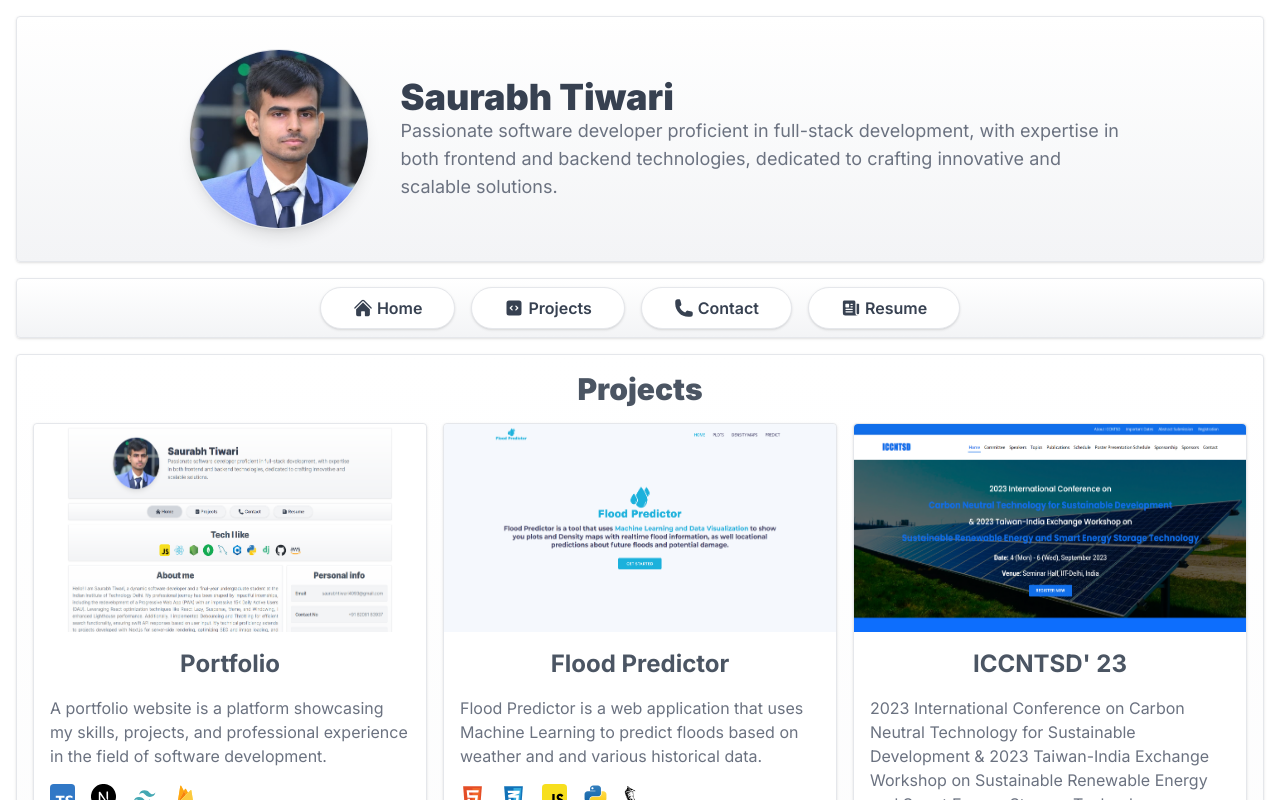
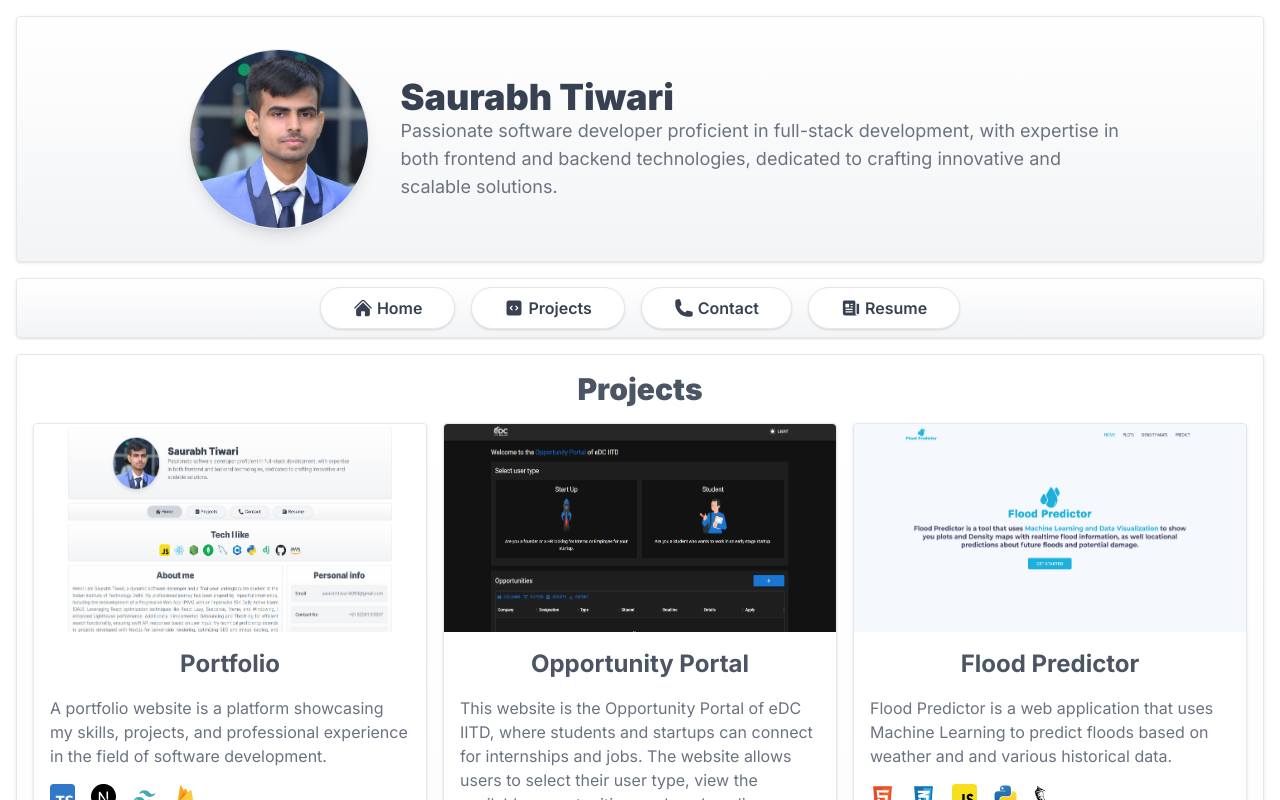
Before and after one commit to SaurabhTiwari4093/portfolio, a Next.js app: page /projects in a window 1280 px wide. Shown: the top 800 px of the page. Built offline with nearby package versions, Linux system fonts and the light colour scheme.

Commit message:
Added opportunity-portal in projects

```diff
--- a/app/projects/page.tsx
+++ b/app/projects/page.tsx
@@ -14,6 +14,7 @@ import TailwindImg from "../../public/tech/tailwind.svg";
 import FirebaseImg from "../../public/tech/firebase.svg";
 import BootstrapImg from "../../public/tech/bootstrap.svg";
 import ExpressJsImg from "../../public/tech/expressjs.png";
+import MaterialUIImg from "../../public/tech/materialUI.svg";
 
 import FloodPredictorImg from "../../public/projects/floodPredictor.png";
 import PortfolioImg from "../../public/projects/portfolio.png";
@@ -27,6 +28,7 @@ import TextUtilesImg from "../../public/projects/textUtiles.png";
 import EdcIITDImg from "../../public/projects/edc-iitd.png";
 import CapEdcIITDImg from "../../public/projects/cap-edc-iitd.png";
 import BeconEdcIITDImg from "../../public/projects/becon-edc-iitd.png";
+import OpportunityPortalImg from "../../public/projects/opportunity-portal.png";
 
 function Projects() {
   return (
@@ -61,6 +63,41 @@ function Projects() {
           ]}
           href={"https://www.saurabh-tiwari.tech/"}
           code={"https://github.com/SaurabhTiwari4093/portfolio"}
+        />
+        <OneProject
+          image={OpportunityPortalImg}
+          title={"Opportunity Portal"}
+          desc={
+            "This website is the Opportunity Portal of eDC IITD, where students and startups can connect for internships and jobs. The website allows users to select their user type, view the available opportunities, and apply online."
+          }
+          techs={[
+            {
+              img: ReactImg,
+              alt: "Next Js",
+            },
+            {
+              img: MaterialUIImg,
+              alt: "Material UI",
+            },
+            {
+              img: JSIMG,
+              alt: "JavaScript",
+            },
+            {
+              img: NodeImg,
+              alt: "Node Js",
+            },
+            {
+              img: ExpressJsImg,
+              alt: "Express Js",
+            },
+            {
+              img: MongoDBImg,
+              alt: "MongoDB",
+            },
+          ]}
+          href={"https://opportunity-portal.onrender.com/"}
+          code={"https://github.com/SaurabhTiwari4093/Opportunity-Portal"}
         />
         <OneProject
           image={FloodPredictorImg}
```
Also changed, not shown: public/projects/opportunity-portal.png (added), public/tech/materialUI.svg (added).
